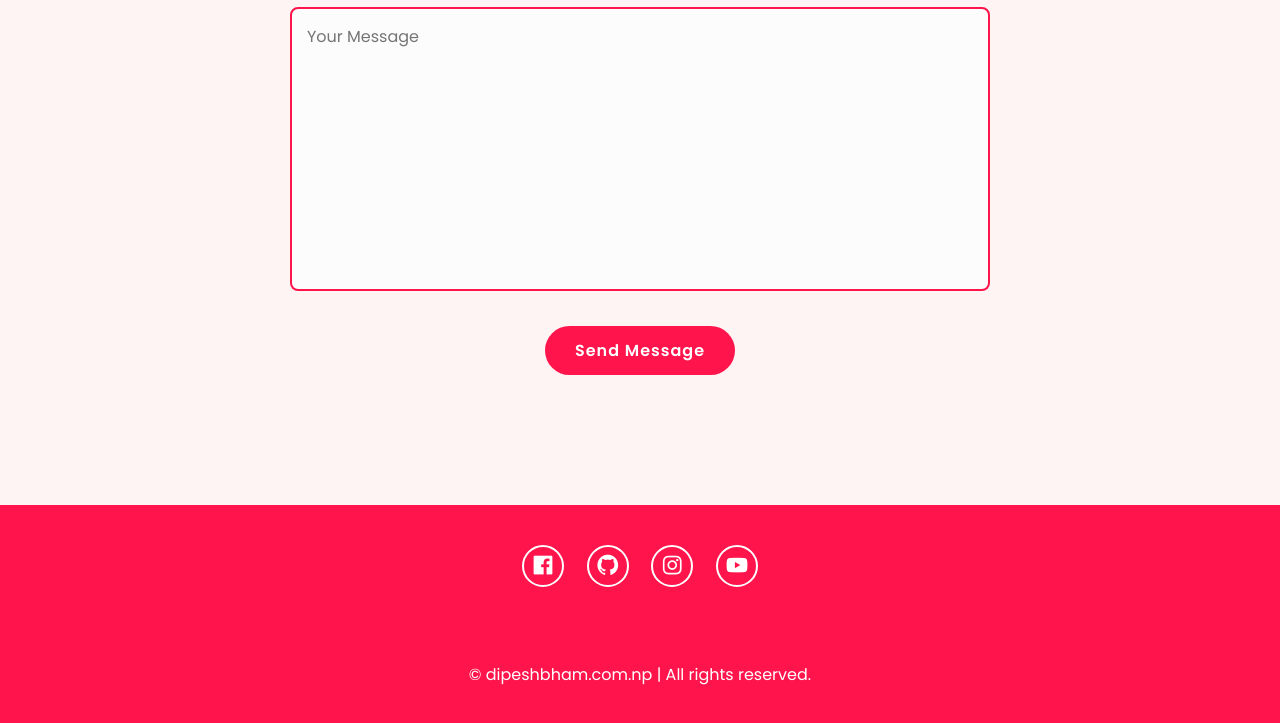
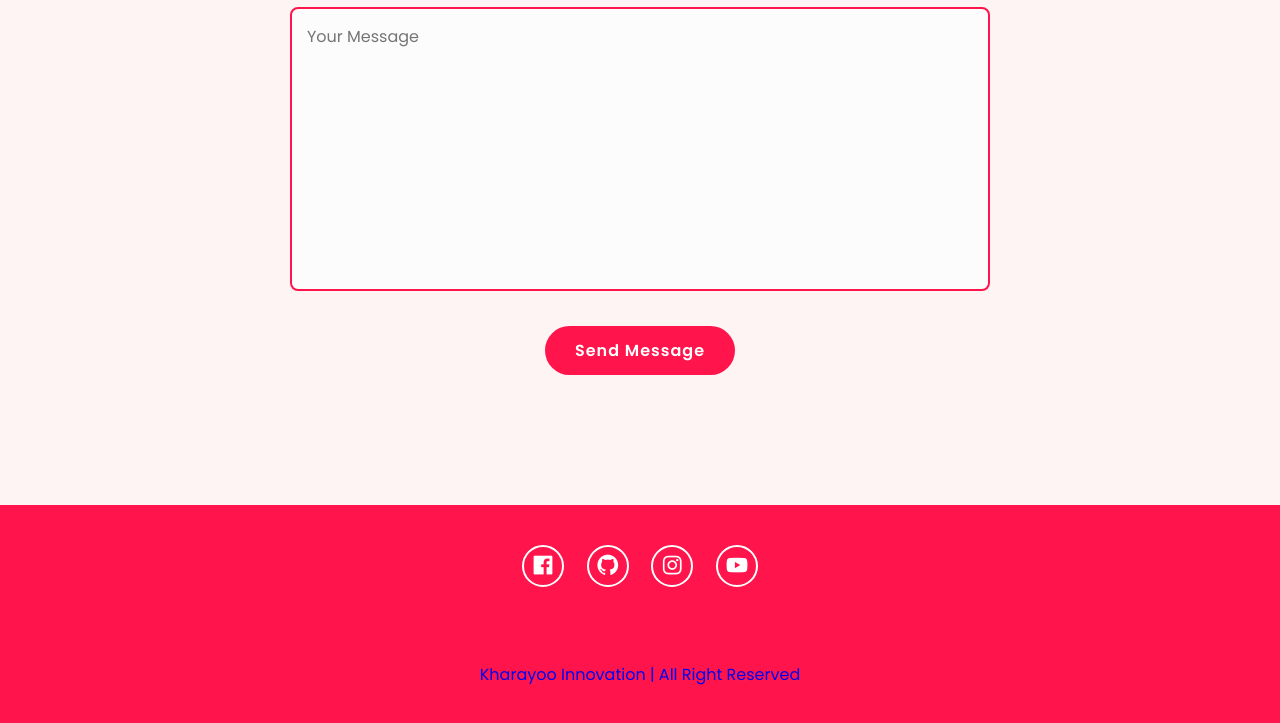
Before and after one commit to chhetri87/mero, a plain HTML site: page index.html in a window 1280 px wide. Shown: the part 4419-5142 px from the top of the page. Drawn offline with nearby package versions, Linux system fonts and the light colour scheme.

Commit message:
Update index.html

```diff
--- a/index.html
+++ b/index.html
@@ -210,7 +210,7 @@ and user-friendly web interfaces.
 
         </div>
         <p class="copyright">
-            © dipeshbham.com.np | All rights reserved.
+            <a href="https://kharayoo.github.io/kharayoo/">Kharayoo Innovation | All Right Reserved</a>
         </p>
 
     </footer>
```
